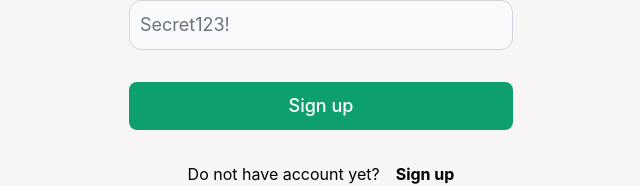
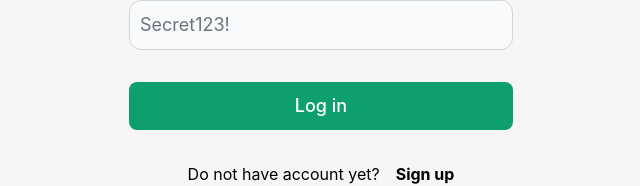
Before and after one commit to SergeyCherepiuk/tracker, a React (Create React App) app: page /login in a window 1280 px wide. Shown: the part 410-596 px from the top of the page, without its empty margins (319-959 px from the left). Built offline with nearby package versions, Linux system fonts and the light colour scheme.

Commit message:
Fixed the typo

```diff
--- a/src/pages/LogIn.jsx
+++ b/src/pages/LogIn.jsx
@@ -46,7 +46,7 @@ const LogIn = () => {
         value={logInData.password}
         onValueChange={setPassword} />
       <Button
-        label="Sign up"
+        label="Log in"
         color="bg-green-500"
         action={() => logInOrError(logInData, setErrorMessage, navigate)} />
       <div className='flex flex-row gap-4 justify-center'>
```
